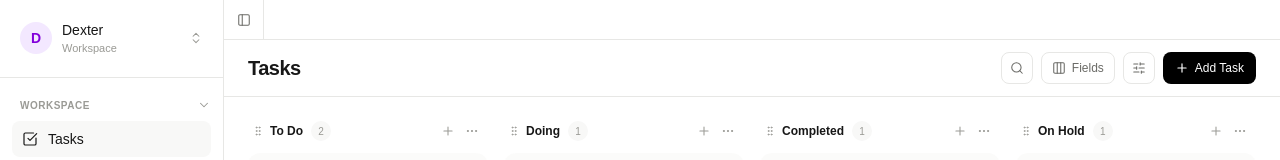
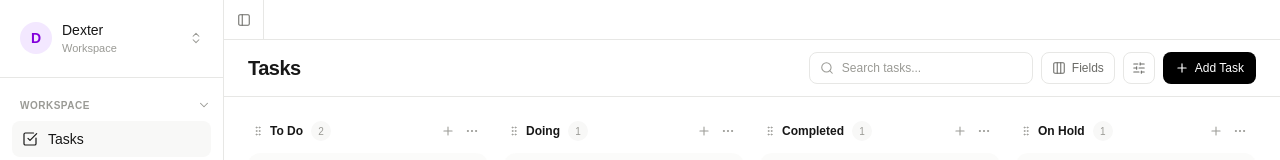
Before and after one commit to Gopika34/Task-Management, a Next.js app in the folder frontend/: page /tasks in a window 1280 px wide. Shown: the top 160 px of the page. Built offline with nearby package versions, Linux system fonts and the light colour scheme.

Commit message:
feat: add task list view and toolbar controls

```diff
--- a/frontend/app/tasks/page.tsx
+++ b/frontend/app/tasks/page.tsx
@@ -1,6 +1,6 @@
 "use client";
 
-import { useState } from "react";
+import { useMemo, useState } from "react";
 
 import AppShell from "@/components/layout/AppShell";
 
@@ -18,6 +18,19 @@ import type { ViewMode } from "@/components/tasks/ViewToggle";
 
 export default function TasksPage() {
     const [viewMode, setViewMode] = useState<ViewMode>("board");
+    const [searchQuery, setSearchQuery] = useState("");
+
+    const filteredTasks = useMemo(() => {
+        const query = searchQuery.trim().toLowerCase();
+
+        if (!query) {
+            return initialTasks;
+        }
+
+        return initialTasks.filter((task) =>
+            task.title.toLowerCase().includes(query)
+        );
+    }, [searchQuery]);
 
     return (
         <AppShell>
@@ -31,6 +44,8 @@ export default function TasksPage() {
                 <TaskToolbar
                     viewMode={viewMode}
                     onViewChange={setViewMode}
+                    searchQuery={searchQuery}
+                    onSearchChange={setSearchQuery}
                 />
 
                 {/* Main content */}
@@ -38,11 +53,11 @@ export default function TasksPage() {
 
                     {viewMode === "board" ? (
                         <TaskBoard
-                            tasks={initialTasks}
+                            tasks={filteredTasks}
                         />
                     ) : (
                         <TaskList
-                            tasks={initialTasks}
+                            tasks={filteredTasks}
                         />
                     )}
 
--- a/frontend/components/tasks/TaskToolbar.tsx
+++ b/frontend/components/tasks/TaskToolbar.tsx
@@ -14,11 +14,14 @@ import ViewToggle, { type ViewMode } from "./ViewToggle";
 type TaskToolbarProps = {
     viewMode: ViewMode;
     onViewChange: (mode: ViewMode) => void;
+    searchQuery: string;
+    onSearchChange: (value: string) => void;
 };
-
 export default function TaskToolbar({
     viewMode,
     onViewChange,
+    searchQuery,
+    onSearchChange,
 }: TaskToolbarProps) {
     const [fieldsOpen, setFieldsOpen] = useState(false);
 
@@ -33,21 +36,28 @@ export default function TaskToolbar({
             <div className="flex items-center gap-2">
 
                 {/* Search */}
-                <button
-                    type="button"
-                    className="flex h-8 w-8 items-center justify-center rounded-md border border-border bg-background text-text-secondary transition-colors hover:bg-surface-muted hover:text-text-primary"
-                    aria-label="Search tasks"
-                >
-                    <Search size={14} strokeWidth={1.8} />
-                </button>
+                <div className="flex h-8 w-56 items-center gap-2 rounded-md border border-border bg-background px-2.5">
+                    <Search
+                        size={14}
+                        strokeWidth={1.8}
+                        className="shrink-0 text-text-muted"
+                    />
+
+                    <input
+                        type="text"
+                        value={searchQuery}
+                        onChange={(event) => onSearchChange(event.target.value)}
+                        placeholder="Search tasks..."
+                        className="w-full bg-transparent text-xs text-text-primary outline-none placeholder:text-text-muted"
+                    />
+                </div>
 
                 {/* Fields */}
                 <div className="relative">
                     <button
                         type="button"
                         onClick={() => setFieldsOpen((open) => !open)}
-                        className={`flex h-8 items-center gap-1.5 rounded-md border px-2.5 text-xs transition-colors ${
-                            fieldsOpen
+                        className={`flex h-8 items-center gap-1.5 rounded-md border px-2.5 text-xs transition-colors ${fieldsOpen
                             ? "border-border bg-surface-muted text-text-primary"
                             : "border-border bg-background text-text-secondary hover:bg-surface-muted hover:text-text-primary"
                             }`}
@@ -146,8 +156,7 @@ function FieldOption({
             <span>{label}</span>
 
             <span
-                className={`flex h-3.5 w-3.5 items-center justify-center rounded ${
-                    checked
+                className={`flex h-3.5 w-3.5 items-center justify-center rounded ${checked
                     ? "bg-black text-white"
                     : "border border-border bg-background"
                     }`}
```
Lines whose indentation alone changed are shown as unchanged.
